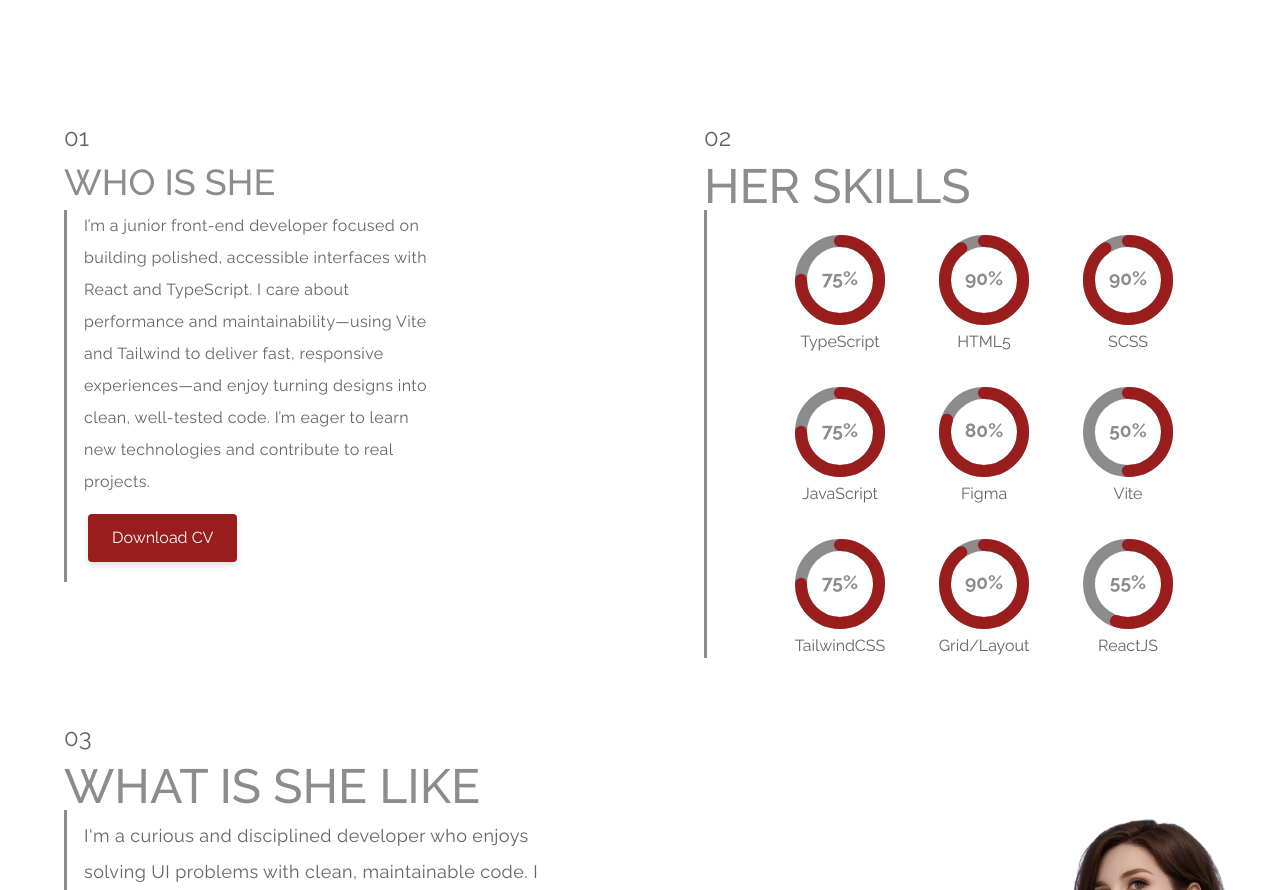
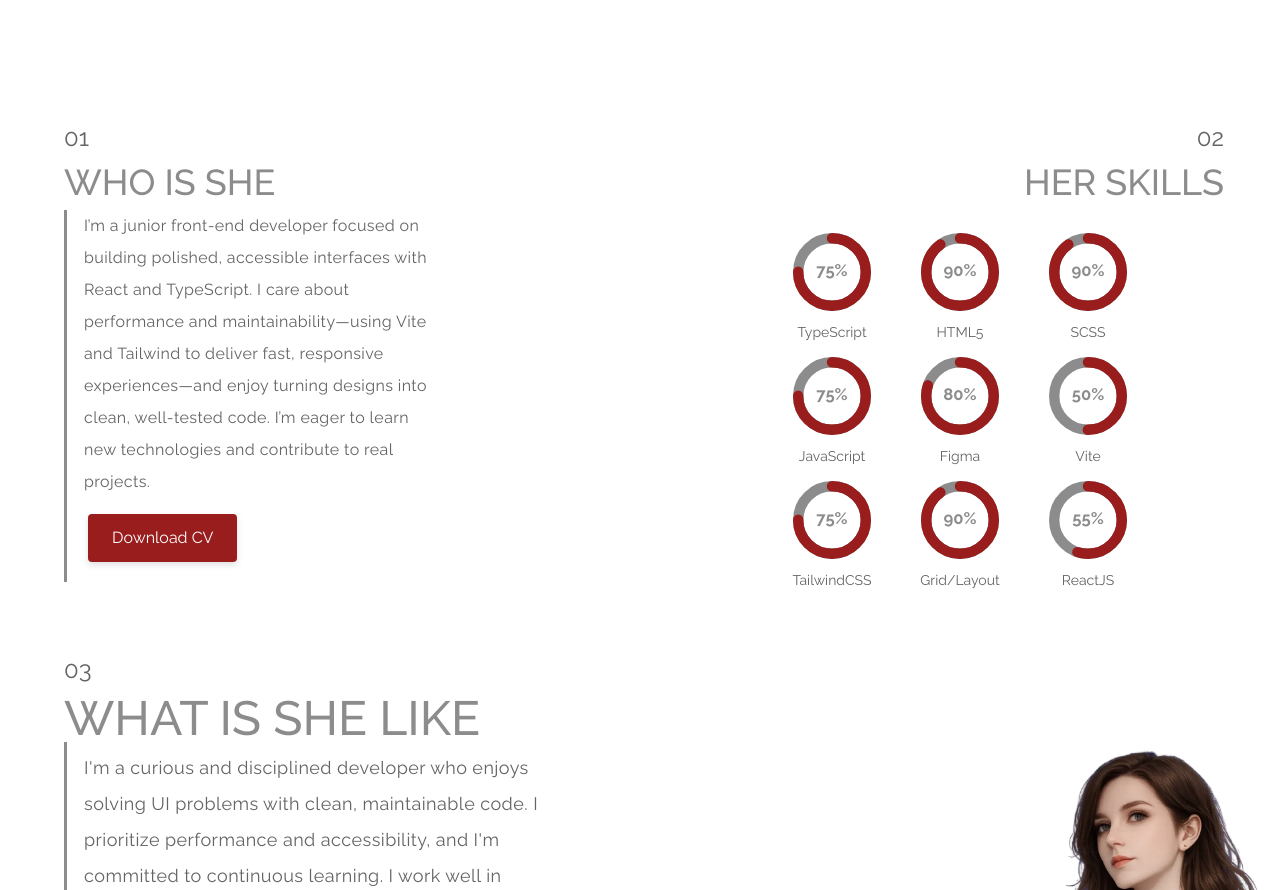
Before and after one commit to bavayra/Portfolio, a React (Vite) app: page / in a window 1280 px wide. Shown: the part 1270-2160 px from the top of the page. Built offline with nearby package versions, Linux system fonts and the light colour scheme.

Commit message:
refactor/style(Skills-1024): decreased h2 size and posiitoned it and page number to the right and added mr. Hid Skills section's divider. Decreased skill circle's scale and its label font size. Decreased gap between skill badges. Deleted Skills section's ml.

```diff
--- a/src/sections/Skills.tsx
+++ b/src/sections/Skills.tsx
@@ -14,19 +14,22 @@ const Skills = () => {
     { percent: 55, label: "ReactJS" },
   ];
   return (
-    <section className="relative py-8 ml-3 tablet-sm:ml-12">
+    <section className="relative py-8 ml-3 tablet-sm:ml-12 desktop-sm:ml-0">
       <Divider
         widthPx="var(--hero-div-w)"
         heightPx="var(--block-div-2xl-h)"
         leftPx={0}
         color="grey-2"
         topPx="var(--block-div-top)"
+        className="desktop-sm:hidden"
       />
-      <p className="text-text phone-sm:text-xl tablet-sm:text-2xl ">02</p>
-      <h2 className="text-2xl tablet-md:my-2 phone-lg:text-4xl text-grey-2 tablet-md:text-5xl phone-sm:text-3xl font-medium">
+      <p className="text-text desktop-sm:flex desktop-sm:justify-end desktop-sm:mr-10 phone-sm:text-xl tablet-sm:text-2xl ">
+        02
+      </p>
+      <h2 className="text-2xl desktop-sm:flex desktop-sm:justify-end desktop-sm:mr-10 tablet-md:my-2 desktop-sm:text-4xl phone-lg:text-4xl text-grey-2 tablet-md:text-5xl phone-sm:text-3xl font-medium">
         HER SKILLS
       </h2>
-      <div className="grid grid-cols-3 gap-3 mt-4 tablet-sm:mt-10 phone-sm:mt-8 justify-items-center phone-md:gap-x-12 tablet-sm:gap-y-12 gap-x-0 w-3xs phone-sm:gap-y-6 tablet-sm:w-sm mx-auto">
+      <div className="grid grid-cols-3 desktop-sm:gap-x-0 desktop-sm:gap-y-6 gap-3 mt-4 tablet-sm:mt-10 phone-sm:mt-8 justify-items-center phone-md:gap-x-12 tablet-sm:gap-y-12 gap-x-0 w-3xs phone-sm:gap-y-6 tablet-sm:w-sm mx-auto">
         {skills.map(({ percent, label }) => (
           <div
             key={label}
@@ -35,9 +38,9 @@ const Skills = () => {
             <CircleStatic
               percent={percent}
               ariaLabel={label}
-              className="phone-sm:scale-120 tablet-sm:scale-150 phone-sm:[--skill-percent-size:.8rem]"
+              className="phone-sm:scale-120 desktop-sm:scale-130 tablet-sm:scale-150 phone-sm:[--skill-percent-size:.8rem]"
             />
-            <span className="text-[0.65rem] text-text phone-sm:text-xs tablet-sm:text-base phone-lg:text-sm">
+            <span className="text-[0.65rem] desktop-sm:text-sm text-text phone-sm:text-xs tablet-sm:text-base phone-lg:text-sm">
               {label}
             </span>
           </div>
```
